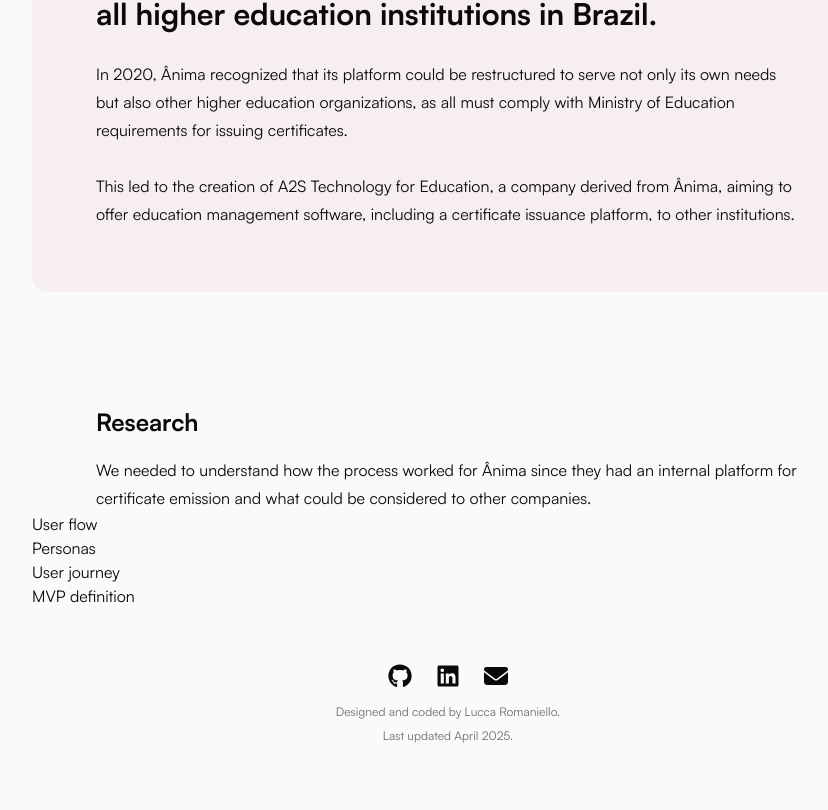
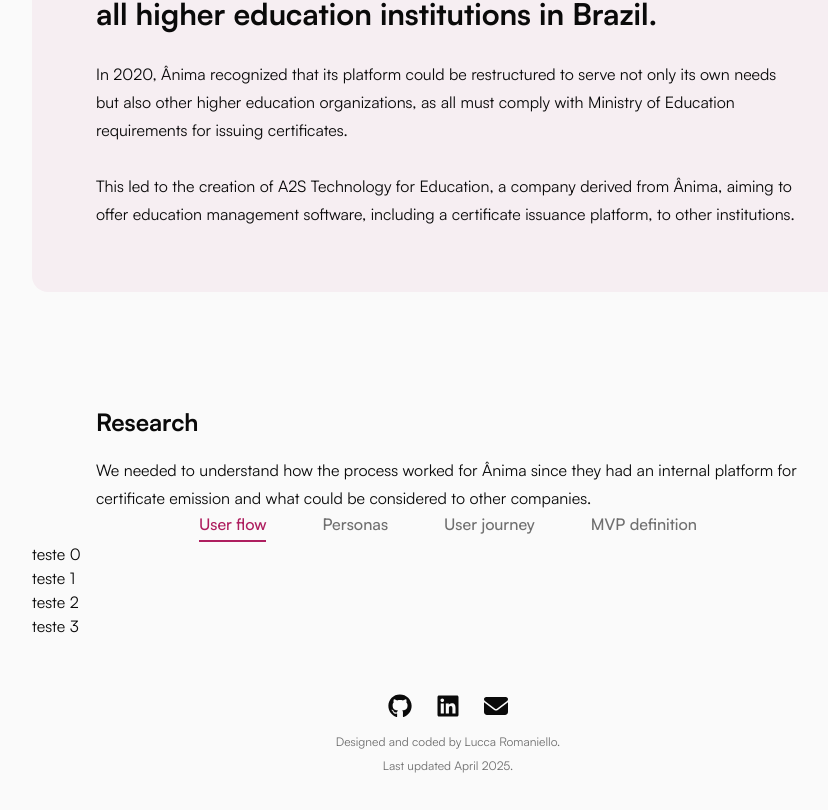
Before and after one commit to luccaromaniello/portfolio, a Next.js app: page /design/anima-educacao in a window 1280 px wide. Shown: the part 1874-2684 px from the top of the page, without its empty margins (192-1020 px from the left). Built offline with nearby package versions, Linux system fonts and the light colour scheme.

Commit message:
Add handling state to Tab component

```diff
--- a/src/components/cases/TabItem/index.tsx
+++ b/src/components/cases/TabItem/index.tsx
@@ -1,4 +1,6 @@
+"use client";
 import Image from "next/image";
+import { useState } from "react";
 
 interface TabItem {
   title: string;
@@ -13,14 +15,34 @@
 }
 
 const Tab = ({ tabs }: TabItemProps) => {
+  const [active, setActiveTab] = useState(0);
+
+  const handleTabClick = (index: number) => {
+    setActiveTab(index);
+  };
+
   return (
     <div>
-      {tabs.map((tab, index) => (
-        <div key={index}>
-          <button>{tab.title}</button>
-          {/* <Image src={tab.image.url} alt={tab.image.alt} /> */}
-        </div>
-      ))}
+      <div className="flex flex-row gap-14 px-6 sm:px-16 justify-center">
+        {tabs.map((tab, index) => (
+          <div key={index}>
+            <button
+              className={`${active == index ? "text-primary-main border-b-2 border-primary-main" : "text-content-secondary hover:text-content-primary"} font-medium pb-1`}
+              onClick={() => handleTabClick(index)}
+            >
+              {tab.title}
+            </button>
+          </div>
+        ))}
+      </div>
+      <div>
+        {tabs.map((tab, index) => (
+          <div key={index}>
+            <p>teste {index}</p>
+            {/* <Image src={tab.image.url} alt={tab.image.alt} /> */}
+          </div>
+        ))}
+      </div>
     </div>
   );
 };
```
